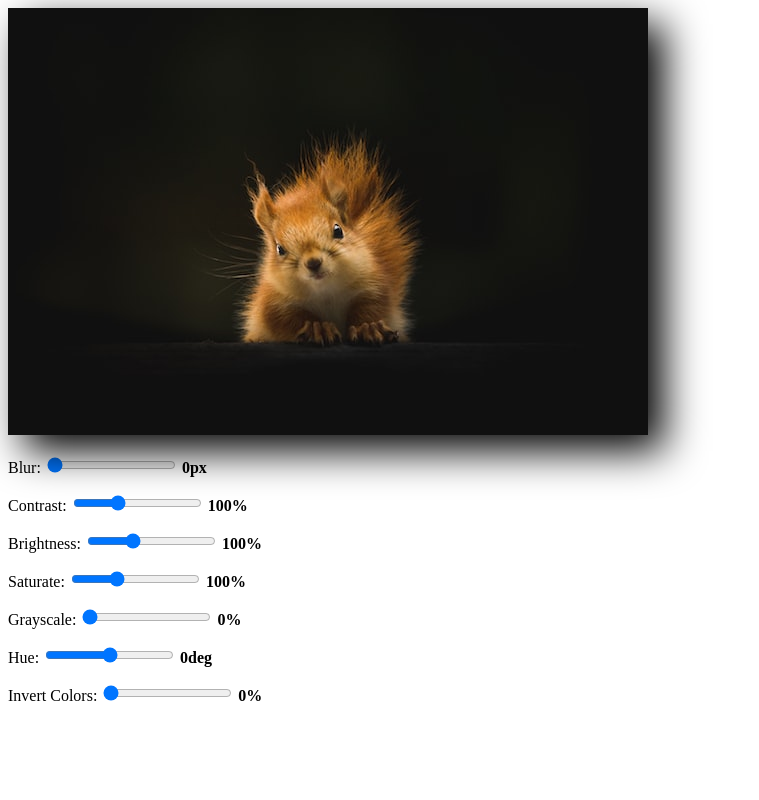
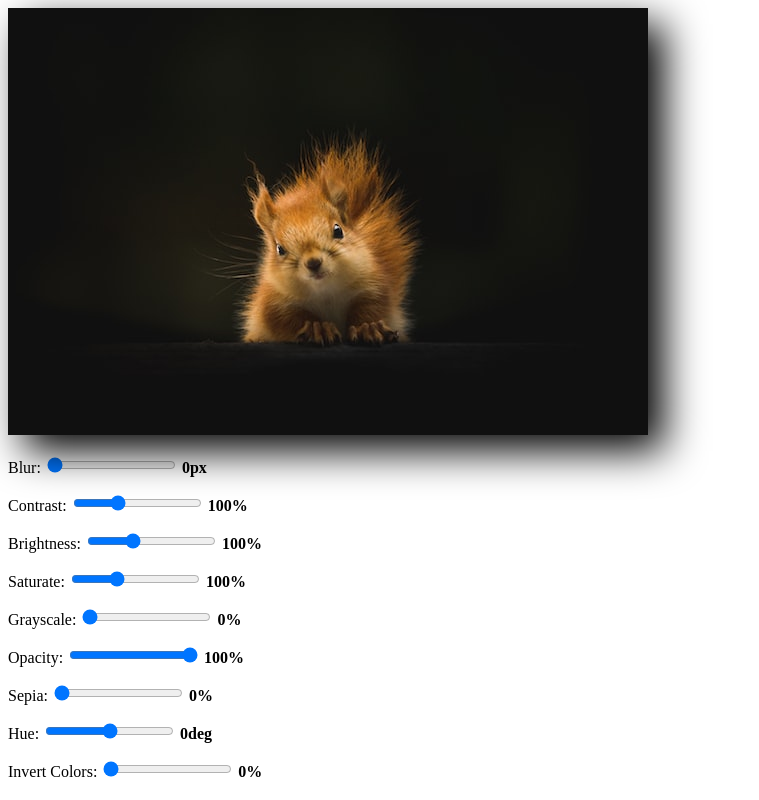
Before and after one commit to gnatson/photo-editor, a Svelte app: page / in a window 1280 px wide. Shown: the whole page, without its empty margins (0-759 px from the left). Built offline with nearby package versions, Linux system fonts and the light colour scheme.

Commit message:
+ opacity + sepia

```diff
--- a/src/App.svelte
+++ b/src/App.svelte
@@ -11,10 +11,12 @@
   let brightness = 100
   let saturate = 100
   let grayscale = 0
+  let opacity = 100
+  let sepia = 0
   let hue = 0
   let invert = 0
 
-  $: style = `filter: blur(${blur}px) contrast(${contrast}%) brightness(${brightness}%) saturate(${saturate}%) grayscale(${grayscale}%) hue-rotate(${hue}deg) drop-shadow(16px 16px 20px black) invert(${invert}%);`
+  $: style = `filter: blur(${blur}px) contrast(${contrast}%) brightness(${brightness}%) saturate(${saturate}%) grayscale(${grayscale}%) opacity(${opacity}%) sepia(${sepia}%) hue-rotate(${hue}deg) drop-shadow(16px 16px 20px black) invert(${invert}%);`
 </script>
 
 <style>
@@ -62,6 +64,18 @@
     </p>
 
     <p>
+      Opacity:
+      <input type="range" min={0} max={100} step={5} bind:value={opacity} />
+      <b>{opacity}%</b>
+    </p>
+
+    <p>
+      Sepia:
+      <input type="range" min={0} max={100} step={5} bind:value={sepia} />
+      <b>{sepia}%</b>
+    </p>
+
+    <p>
       Hue:
       <input type="range" min={-365} max={365} step={1} bind:value={hue} />
       <b>{hue}deg</b>
```
